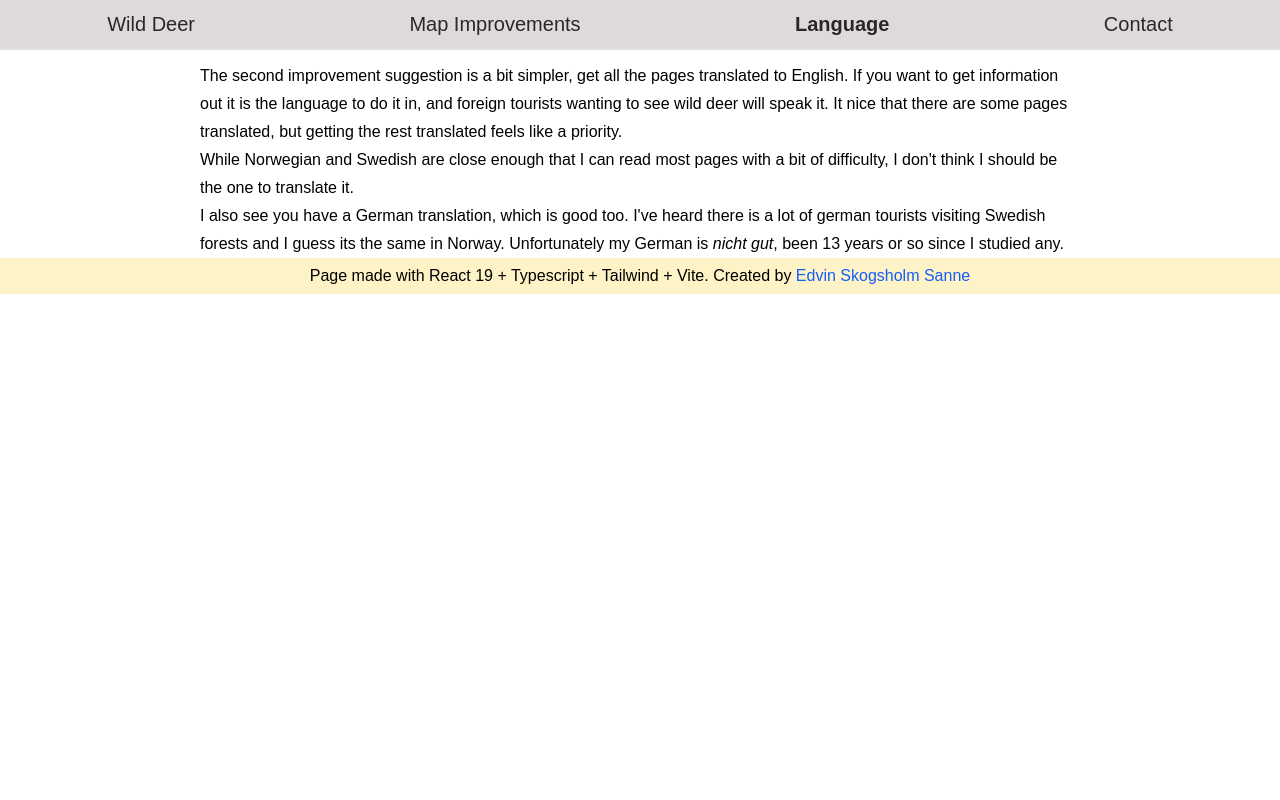
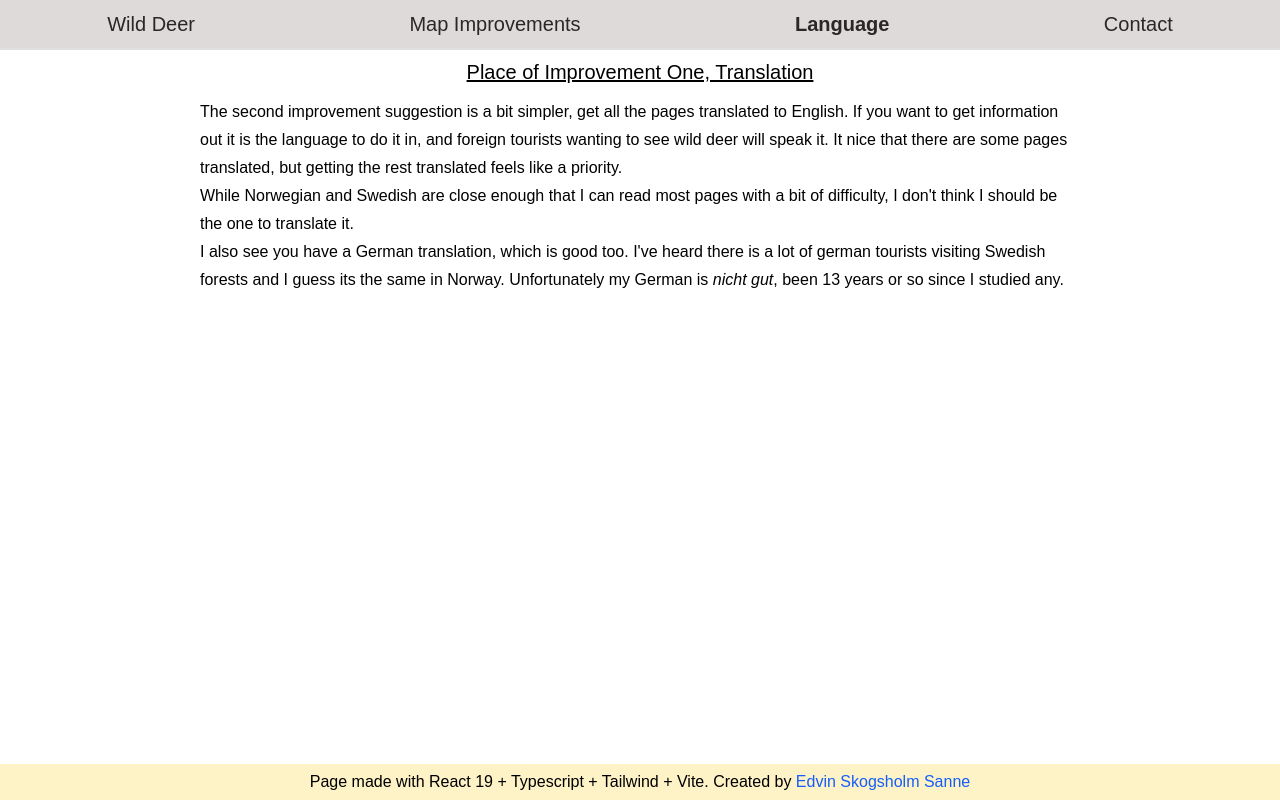
Before and after one commit to Acasez/wild-deer-page, a React (Vite) app: page /wilddeer/ReadMore in a window 1280 px wide. Built offline with nearby package versions, Linux system fonts and the light colour scheme.

Commit message:
Better footer and intro

```diff
--- a/src/App.tsx
+++ b/src/App.tsx
@@ -31,19 +31,23 @@ export default function App() {
 
   return (
     <>
+      <div className="flex flex-col min-h-screen">
         <HelmetProvider>
           <ErrorBoundary FallbackComponent={ErrorFallback}>
             <MainHeader />
             <Suspense fallback={<div>Loading...</div>}>
+              <div className="flex-1">
                 <Routes>
                   {routes.map(({ path, component: Component }) => (
                     <Route key={path} path={path} element={<Component />} />
                   ))}
                 </Routes>
+              </div>
             </Suspense>
             <Footer />
           </ErrorBoundary>
         </HelmetProvider>
+      </div>
     </>
   );
 }
--- a/src/components/Footer.tsx
+++ b/src/components/Footer.tsx
@@ -1,6 +1,6 @@
 export default function Footer() {
   return (
-    <div className="bg-amber-100 text-center py-1">
+    <div className="bg-amber-100 text-center py-1 mt-auto">
       Page made with React 19 + Typescript + Tailwind + Vite. Created by{" "}
       <a href="https://acasez.github.io/" className="text-blue-600">
         Edvin Skogsholm Sanne
--- a/src/pages/Contact.tsx
+++ b/src/pages/Contact.tsx
@@ -6,6 +6,9 @@ export default function Contact() {
       <Helmet>
         <title>Contact - Villrein.no</title>
       </Helmet>
+      <h1 className="text-xl text-center m-2 underline">
+        Place of Improvement One, ???
+      </h1>
       <p>Contact</p>
     </>
   );
--- a/src/pages/Language.tsx
+++ b/src/pages/Language.tsx
@@ -6,6 +6,9 @@ export default function Language() {
       <Helmet>
         <title>Language - Villrein.no</title>
       </Helmet>
+      <h1 className="text-xl text-center m-2 underline">
+        Place of Improvement One, Translation
+      </h1>
       <p className="mx-50 mt-3">
         The second improvement suggestion is a bit simpler, get all the pages
         translated to English. If you want to get information out it is the
--- a/src/pages/Maps.tsx
+++ b/src/pages/Maps.tsx
@@ -7,7 +7,9 @@ export default function Maps() {
         <title>Maps - Villrein.no</title>
       </Helmet>
       <div className=" text-text-black">
-        <h1 className="text-xl  mx-30">Place of Improvement One, Maps</h1>
+        <h1 className="text-xl text-center m-2 underline">
+          Place of Improvement One, Maps
+        </h1>
         <img
           src="./images/MapOverview.JPG"
           alt="Map view on the site"
```
Lines whose indentation alone changed are shown as unchanged.
